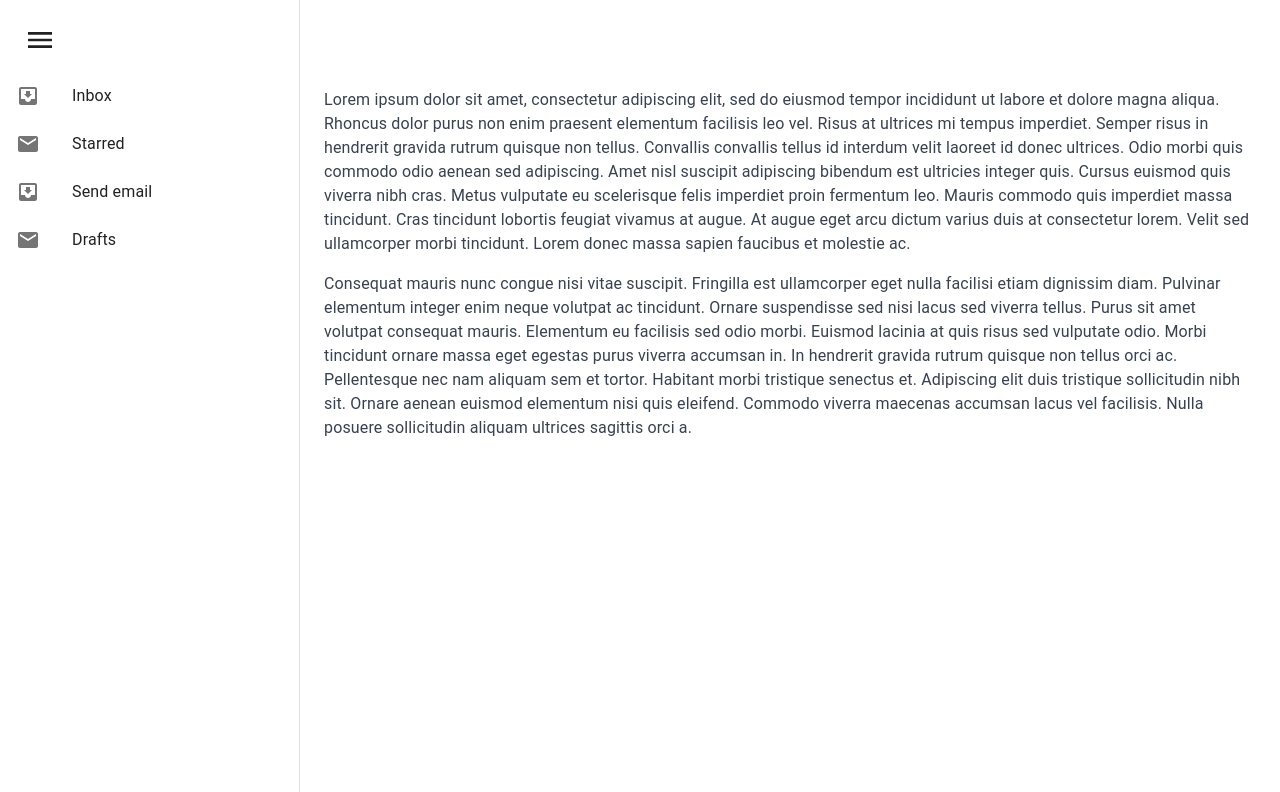
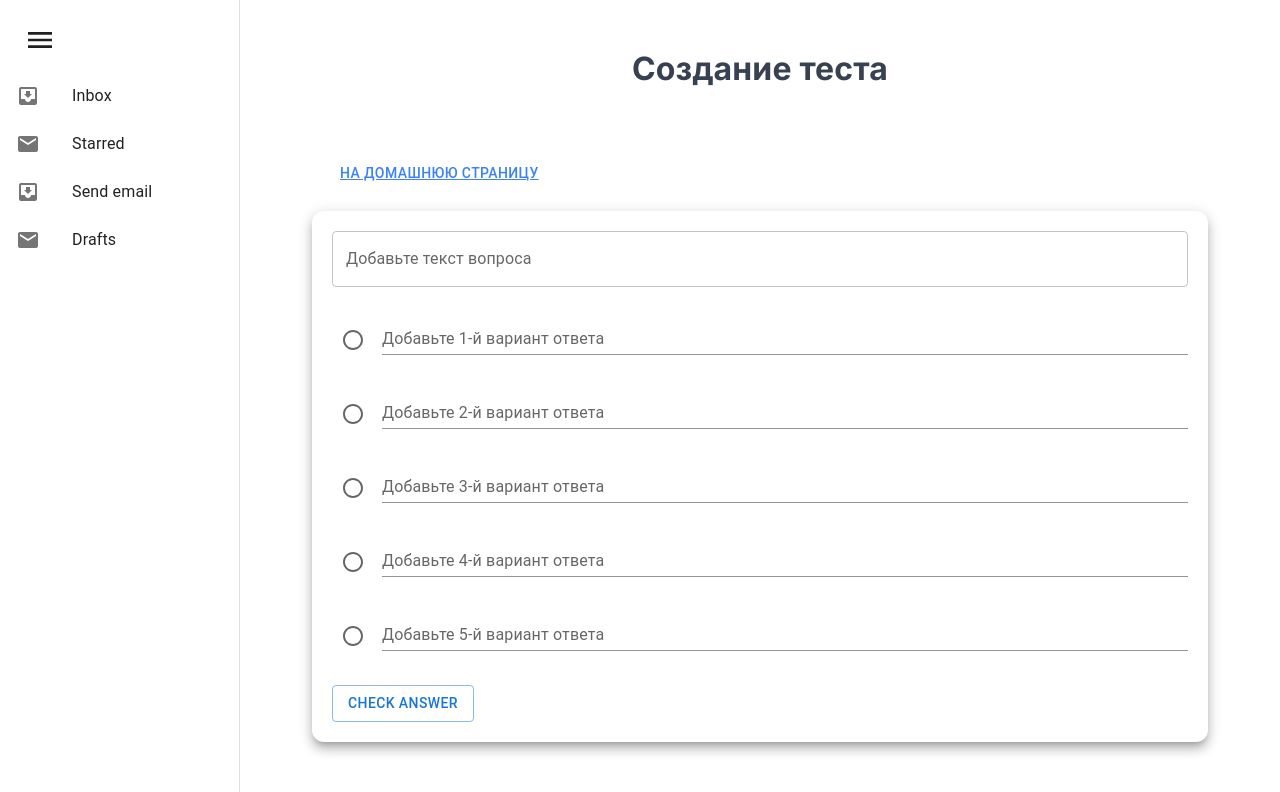
Before and after one commit to SirPeace/quizerland-v2-front, a Next.js app: page /create-quiz in a window 1280 px wide. Shown: the top 792 px of the page. Built offline with nearby package versions, Linux system fonts and the light colour scheme.

Commit message:
- добавил форму создания аннотации к тесту и её валидацию. - добавил базовый шаблон формы для добавления вопроса с вариантами ответов.

```diff
--- a/src/app/create-quiz/page.tsx
+++ b/src/app/create-quiz/page.tsx
@@ -1,4 +1,4 @@
-import ResponsiveDrawer from '@/components/CreateQuiz/CreateQuiz'
+import CreateQuiz from '@/components/CreateQuiz/CreateQuiz'
 
 import type { Metadata } from 'next'
 
@@ -7,6 +7,6 @@ export const metadata: Metadata = {
   description: 'Страница создания теста',
 }
 
-const CreateQuizPage = (): JSX.Element => <ResponsiveDrawer />
+const CreateQuizPage = (): JSX.Element => <CreateQuiz />
 
 export default CreateQuizPage
--- a/src/components/CreateQuiz/CreateQuiz.tsx
+++ b/src/components/CreateQuiz/CreateQuiz.tsx
@@ -11,11 +11,15 @@ import ListItem from '@mui/material/ListItem'
 import ListItemButton from '@mui/material/ListItemButton'
 import ListItemIcon from '@mui/material/ListItemIcon'
 import ListItemText from '@mui/material/ListItemText'
-import Toolbar from '@mui/material/Toolbar'
-import Typography from '@mui/material/Typography'
-import * as React from 'react'
 
-const drawerWidth = 300
+import { useState } from 'react'
+
+import GoToHomePageButton from '../Navigation/GoToHomePageButton/GoToHomePageButton'
+
+import QuizDescriptionForm from './QuizDescriptionForm/QuizDescriptionForm'
+import QuizQuestionForm from './QuizQuestionForm/QuizQuestionForm'
+
+const drawerWidth = 240
 
 const DrawerList = (
   <Box sx={{ mt: { sm: 8, xs: 0 } }}>
@@ -34,8 +38,8 @@ const DrawerList = (
   </Box>
 )
 
-const ResponsiveDrawer = (): JSX.Element => {
-  const [mobileOpen, setMobileOpen] = React.useState(false)
+const CreateQuiz = (): JSX.Element => {
+  const [mobileOpen, setMobileOpen] = useState(false)
 
   const handleDrawerToggle = (): void => {
     setMobileOpen(!mobileOpen)
@@ -102,39 +106,17 @@ const ResponsiveDrawer = (): JSX.Element => {
           width: { sm: `calc(100% - ${drawerWidth}px)` },
         }}
       >
-        <Toolbar />
-        <Typography paragraph>
-          Lorem ipsum dolor sit amet, consectetur adipiscing elit, sed do
-          eiusmod tempor incididunt ut labore et dolore magna aliqua. Rhoncus
-          dolor purus non enim praesent elementum facilisis leo vel. Risus at
-          ultrices mi tempus imperdiet. Semper risus in hendrerit gravida rutrum
-          quisque non tellus. Convallis convallis tellus id interdum velit
-          laoreet id donec ultrices. Odio morbi quis commodo odio aenean sed
-          adipiscing. Amet nisl suscipit adipiscing bibendum est ultricies
-          integer quis. Cursus euismod quis viverra nibh cras. Metus vulputate
-          eu scelerisque felis imperdiet proin fermentum leo. Mauris commodo
-          quis imperdiet massa tincidunt. Cras tincidunt lobortis feugiat
-          vivamus at augue. At augue eget arcu dictum varius duis at consectetur
-          lorem. Velit sed ullamcorper morbi tincidunt. Lorem donec massa sapien
-          faucibus et molestie ac.
-        </Typography>
-        <Typography paragraph>
-          Consequat mauris nunc congue nisi vitae suscipit. Fringilla est
-          ullamcorper eget nulla facilisi etiam dignissim diam. Pulvinar
-          elementum integer enim neque volutpat ac tincidunt. Ornare suspendisse
-          sed nisi lacus sed viverra tellus. Purus sit amet volutpat consequat
-          mauris. Elementum eu facilisis sed odio morbi. Euismod lacinia at quis
-          risus sed vulputate odio. Morbi tincidunt ornare massa eget egestas
-          purus viverra accumsan in. In hendrerit gravida rutrum quisque non
-          tellus orci ac. Pellentesque nec nam aliquam sem et tortor. Habitant
-          morbi tristique senectus et. Adipiscing elit duis tristique
-          sollicitudin nibh sit. Ornare aenean euismod elementum nisi quis
-          eleifend. Commodo viverra maecenas accumsan lacus vel facilisis. Nulla
-          posuere sollicitudin aliquam ultrices sagittis orci a.
-        </Typography>
+        <div className="max-w-4xl min-h-screen mx-auto">
+          <h1 className="pb-10 text-center">Создание теста</h1>
+
+          <GoToHomePageButton />
+          <QuizQuestionForm />
+
+          {/* <QuizDescriptionForm /> */}
+        </div>
       </Box>
     </Box>
   )
 }
 
-export default ResponsiveDrawer
+export default CreateQuiz
--- /dev/null
+++ b/src/components/CreateQuiz/QuizDescriptionForm/QuizDescriptionForm.tsx
@@ -0,0 +1,80 @@
+'use client'
+
+import { zodResolver } from '@hookform/resolvers/zod'
+import { Button, Card, CardActions, Box } from '@mui/material'
+import TextField from '@mui/material/TextField'
+
+import { useForm } from 'react-hook-form'
+
+import { descriptionSchema, type TDescriptionSchema } from '../types'
+
+import type { SubmitHandler } from 'react-hook-form'
+
+export default function QuizDescriptionForm(): JSX.Element {
+  const {
+    register,
+    handleSubmit,
+    reset,
+    formState: { errors, isSubmitting },
+  } = useForm<TDescriptionSchema>({ resolver: zodResolver(descriptionSchema) })
+
+  const onSubmit: SubmitHandler<TDescriptionSchema> = async (
+    data,
+  ): Promise<void> => {
+    await new Promise((resolve) => setTimeout(resolve, 1000))
+    console.log(data)
+    // reset()
+  }
+
+  return (
+    <Card raised className="py-5 px-5 rounded-xl">
+      <Box component="form" onSubmit={handleSubmit(onSubmit)}>
+        <TextField
+          {...register('name')}
+          type="text"
+          label="Добавьте название теста"
+          multiline
+          fullWidth
+          focused
+          placeholder="Пример: Тест по теме 'Космос'"
+        />
+
+        <div>
+          <p className="mt-0.5 pl-3 text-xs text-red-500 h-4">
+            {errors.name !== undefined ? errors.name.message : ''}
+          </p>
+        </div>
+
+        <TextField
+          {...register('description')}
+          className="mt-5"
+          type="text"
+          label="Добавьте описание к тесту"
+          multiline
+          fullWidth
+          focused
+          rows={5}
+          placeholder="Пример: Космическое пространство, космос (др.-греч. κόσμος — «упорядоченность», «порядок») — относительно пустые участки Вселенной, которые лежат вне границ атмосфер небесных тел. Космос не является абсолютно пустым пространством: в нём есть, хотя и с очень низкой плотностью, межзвёздное вещество (преимущественно ионы и атомы водорода), космические лучи и электромагнитное излучение, а также гипотетическая тёмная материя."
+        />
+
+        <div>
+          <p className="mt-0.5 pl-3 text-xs text-red-500 h-4">
+            {errors.description !== undefined ? errors.description.message : ''}
+          </p>
+        </div>
+
+        <CardActions className="p-0 mt-5 justify-center">
+          <Button
+            type="submit"
+            disabled={isSubmitting}
+            size="small"
+            variant="contained"
+            className="m-0"
+          >
+            Перейти к добавлению вопросов
+          </Button>
+        </CardActions>
+      </Box>
+    </Card>
+  )
+}
--- /dev/null
+++ b/src/components/CreateQuiz/QuizQuestionForm/QuizQuestionForm.tsx
@@ -0,0 +1,127 @@
+import { Box, Button, Card } from '@mui/material'
+
+import Radio from '@mui/material/Radio'
+import TextField from '@mui/material/TextField'
+import { useState } from 'react'
+
+const QuizQuestionForm = (): JSX.Element => {
+  const [selected, setSelected] = useState(false)
+
+  return (
+    <Card raised className="py-5 px-5 rounded-xl">
+      <Box component="form" /* onSubmit={handleSubmit(onSubmit)} */>
+        <TextField
+          label="Добавьте текст вопроса"
+          type="text"
+          placeholder="Пример: Первый астронавт вышедший в открытый космос?"
+          fullWidth
+        />
+        <div className="flex w-full my-5">
+          <Radio
+            className="mt-3 mr-2"
+            checked={selected}
+            onClick={() => {
+              setSelected(!selected)
+            }}
+          />
+
+          <TextField
+            type="text"
+            variant="standard"
+            label="Добавьте 1-й вариант ответа"
+            multiline
+            fullWidth
+            placeholder="Пример: Юрий Гагарин"
+            className=""
+          />
+        </div>
+
+        <div className="flex w-full my-5">
+          <Radio
+            className="mt-3 mr-2"
+            checked={selected}
+            onClick={() => {
+              setSelected(!selected)
+            }}
+          />
+
+          <TextField
+            type="text"
+            variant="standard"
+            label="Добавьте 2-й вариант ответа"
+            multiline
+            fullWidth
+            placeholder="Пример: Юрий Гагарин"
+            className=""
+          />
+        </div>
+
+        <div className="flex w-full my-5">
+          <Radio
+            className="mt-3 mr-2"
+            checked={selected}
+            onClick={() => {
+              setSelected(!selected)
+            }}
+          />
+
+          <TextField
+            type="text"
+            variant="standard"
+            label="Добавьте 3-й вариант ответа"
+            multiline
+            fullWidth
+            placeholder="Пример: Юрий Гагарин"
+            className=""
+          />
+        </div>
+
+        <div className="flex w-full my-5">
+          <Radio
+            className="mt-3 mr-2"
+            checked={selected}
+            onClick={() => {
+              setSelected(!selected)
+            }}
+          />
+
+          <TextField
+            type="text"
+            variant="standard"
+            label="Добавьте 4-й вариант ответа"
+            multiline
+            fullWidth
+            placeholder="Пример: Юрий Гагарин"
+            className=""
+          />
+        </div>
+
+        <div className="flex w-full my-5">
+          <Radio
+            className="mt-3 mr-2"
+            checked={selected}
+            onClick={() => {
+              setSelected(!selected)
+            }}
+          />
+
+          <TextField
+            type="text"
+            variant="standard"
+            label="Добавьте 5-й вариант ответа"
+            multiline
+            fullWidth
+            placeholder="Пример: Юрий Гагарин"
+            className=""
+          />
+        </div>
+
+        <Button sx={{ mt: 1, mr: 1 }} type="submit" variant="outlined">
+          Check Answer
+        </Button>
+      </Box>
+    </Card>
+  )
+}
+
+export default QuizQuestionForm
--- /dev/null
+++ b/src/components/CreateQuiz/types.ts
@@ -0,0 +1,13 @@
+import z from 'zod'
+
+export const descriptionSchema = z.object({
+  name: z
+    .string()
+    .min(1, 'Поле обязательное для заполнения!')
+    .max(100, 'Название не может иметь более 100 символов!'),
+  description: z
+    .string()
+    .min(1, 'Поле обязательное для заполнения!')
+    .max(500, 'Описание не может иметь более 500 символов!'),
+})
+export type TDescriptionSchema = z.infer<typeof descriptionSchema>
--- a/src/components/navigation/GoToHomePageButton/GoToHomePageButton.tsx
+++ b/src/components/navigation/GoToHomePageButton/GoToHomePageButton.tsx
@@ -2,7 +2,7 @@ import Button from '@mui/material/Button'
 import Link from 'next/link'
 
 const GoToHomePageButton = (): JSX.Element => (
-  <div className="ml-5">
+  <div className="ml-5 mb-5">
     <Button variant="text">
       <Link href="/" className="text-blue-500">
         На домашнюю страницу
```
